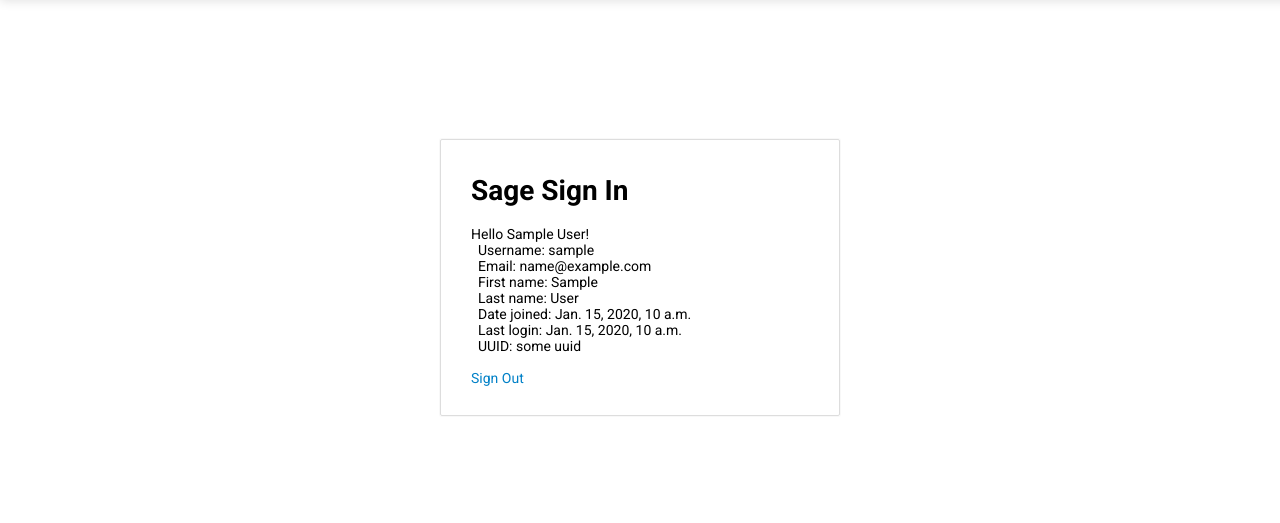
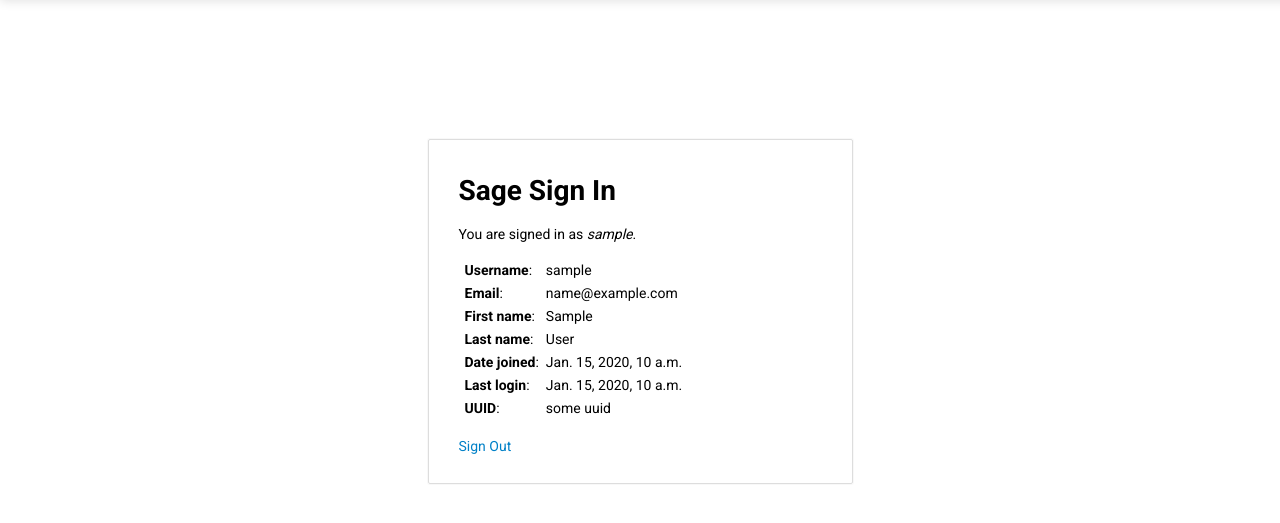
Before and after one commit to sagecontinuum/sage-auth, a Django app: page / in a window 1280 px wide. Shown: the part 61-584 px from the top of the page. Run offline with Django 3.2, Linux system fonts and the light colour scheme; a user stored in the database is signed in; tables that the repository leaves empty hold one stand-in row (values such as "Sample post"); parts of the project's set-up code (start-up, migrations or seed data) failed here and were passed over.

Commit message:
fix: minor styling; fix user details uuid on on home page

```diff
--- a/app/webapp/templates/home.html
+++ b/app/webapp/templates/home.html
@@ -4,5 +4,5 @@
 
 {% block content %}
     <h1>Sage Sign In</h1>
-    {% include 'partials/globus_signin.html' %}
+    {% include 'partials/globus_signin.html' with uuid=uuid %}
 {% endblock %}
--- a/app/webapp/templates/partials/globus_signin.html
+++ b/app/webapp/templates/partials/globus_signin.html
@@ -1,17 +1,21 @@
 {% load static %}
 <p>
   {% if user and not user.is_anonymous %}
-    Hello {{ user.get_full_name|default:user.profile.sage_username }}!<br/>
-    &nbsp; Username: {{ user.profile.sage_username }}<br/>
-    &nbsp; Email: {{ user.email }}<br/>
-    &nbsp; First name: {{ user.first_name }}<br/>
-    &nbsp; Last name: {{ user.last_name }}<br/>
-    &nbsp; Date joined: {{ user.date_joined }}<br/>
-    &nbsp; Last login: {{ user.last_login }}<br/>
-    &nbsp; UUID: {{ uuid }}<br>
+    You are signed in as <i>{{ user.profile.sage_username }}</i>.<br/>
 
-    <!-- &nbsp; Access token: {{ access_token }}<br/>
-    &nbsp; Refresh token: {{ refresh_token }}<br/> -->
+    <!--{{ user.get_full_name|default:user.profile.sage_username }}!<br/>-->
+    <table  cellspacing="5">
+      <tbody>
+        <tr><td><b>Username</b>:<td>{{ user.profile.sage_username }}
+        <tr><td><b>Email</b>:<td>{{ user.email }}
+        <tr><td><b>First name</b>:<td>{{ user.first_name }}
+        <tr><td><b>Last name</b>:<td>{{ user.last_name }}
+        <tr><td><b>Date joined</b>:<td>{{ user.date_joined }}
+        <tr><td><b>Last login</b>:<td>{{ user.last_login }}
+        <tr><td><b>UUID</b>:<td>{{ uuid }}
+      </tbody>
+    </table>
+
     <br/>
     <a class="logout" href="{% url 'logout' %}?next={{ request.path }}">Sign Out</a>
   {% else %}
--- a/app/webapp/templates/registration/login.html
+++ b/app/webapp/templates/registration/login.html
@@ -5,7 +5,7 @@
 {% block content %}
 
   <h1>Sign Globus Sign In</h1>
-  {% include 'partials/globus_signin.html' %}
+  {% include 'partials/globus_signin.html' with uuid=uuid %}
 
   <input type="button" onclick="getToken()" value="Get Sage Token">
 
--- a/app/webapp/webapp/static/styles.css
+++ b/app/webapp/webapp/static/styles.css
@@ -73,7 +73,7 @@ nav .title {
 
 main {
   margin: 200px auto;
-  width: 400px;
+  width: 425px;
 }
 
 main .container {
--- a/app/webapp/webapp/views.py
+++ b/app/webapp/webapp/views.py
@@ -68,7 +68,6 @@ def home(request, callback = ''):
 
     # get sage ui redirect if provided
     path = request.GET.get('callback')
-    # has_sage_token = request.COOKIES.get('sage_token')
 
     response = render(
         request,
@@ -80,8 +79,6 @@ def home(request, callback = ''):
             'refresh_token': refresh_token
         }
     )
-
-
 
     # get redirect from previous time callback was provided
     portal_redirect = request.COOKIES.get('portal_redirect')
```
